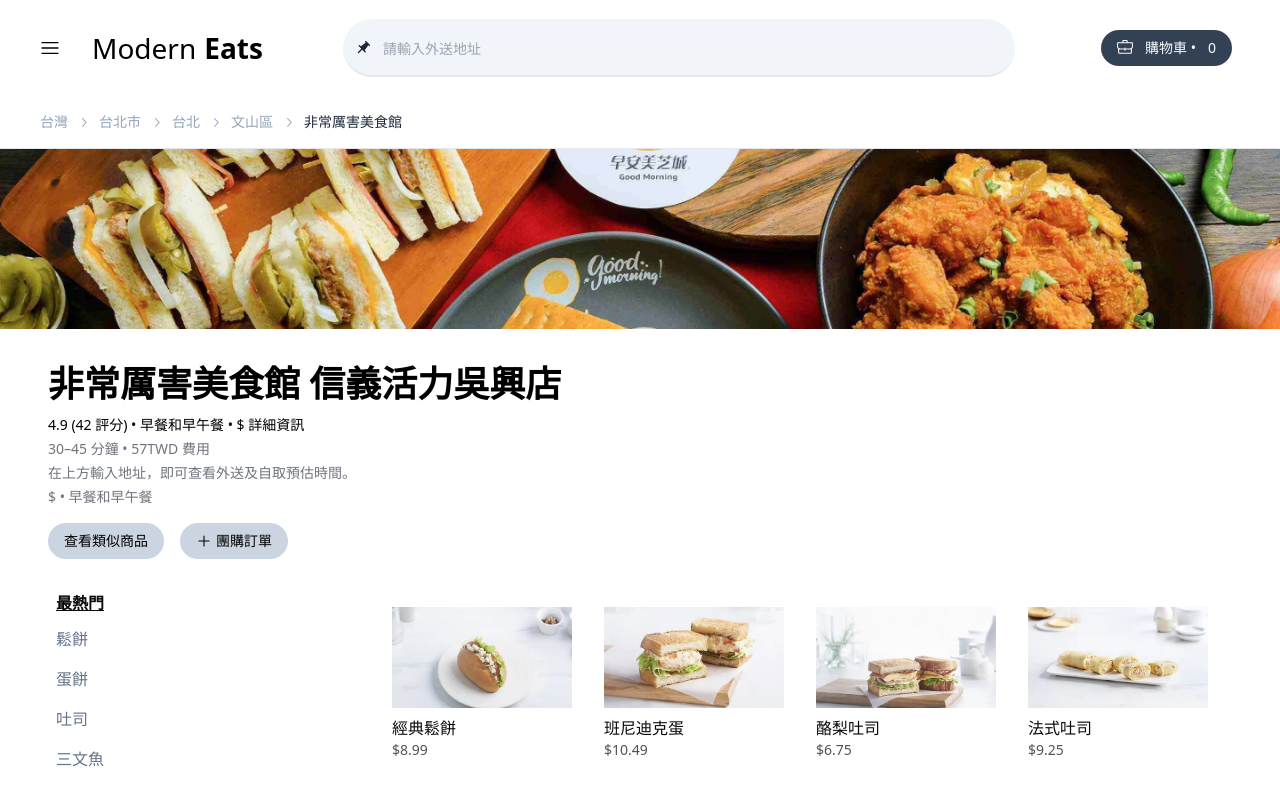
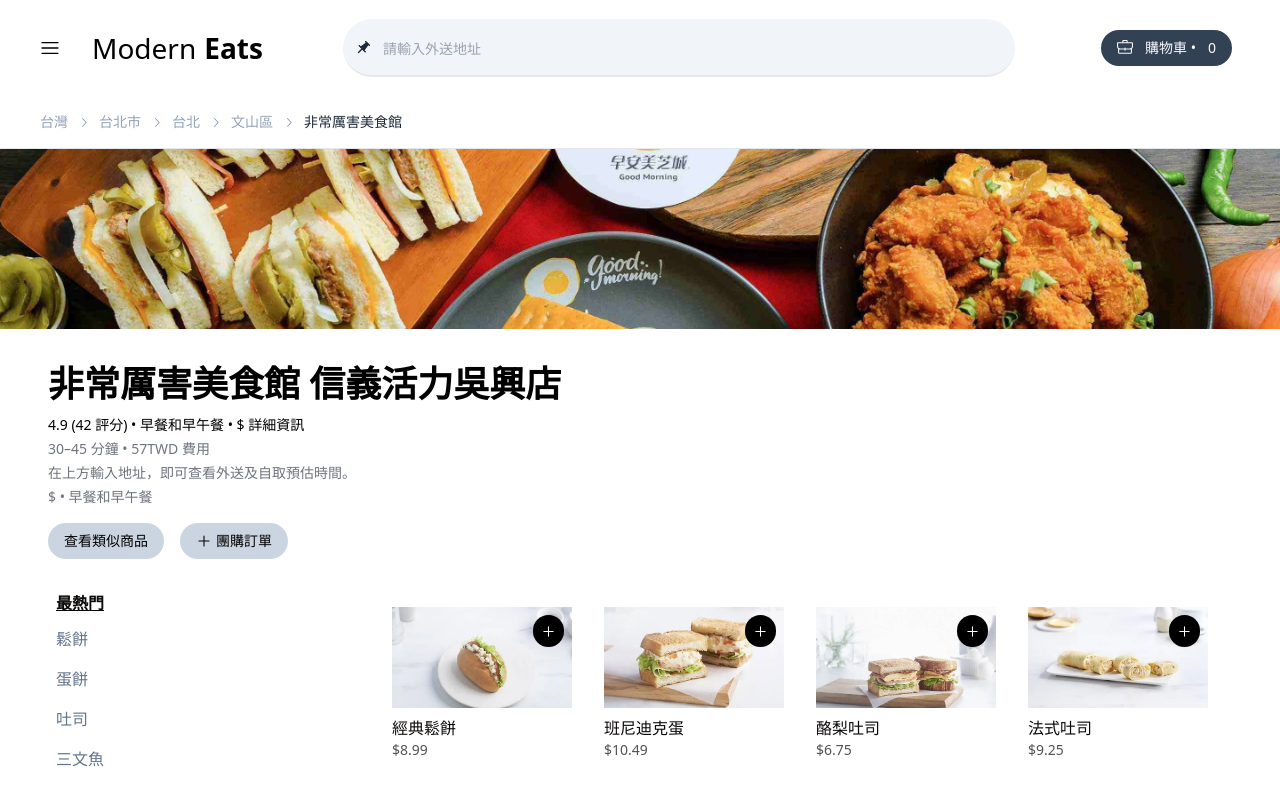
Before and after one commit to JiunJieLin/React-ModernEat, a Next.js app: page / in a window 1280 px wide. Shown: the top 789 px of the page. Built offline with nearby package versions, Linux system fonts and the light colour scheme.

Commit message:
AddButton

```diff
--- a/package.json
+++ b/package.json
@@ -10,6 +10,8 @@
   },
   "dependencies": {
     "@radix-ui/react-icons": "^1.3.0",
+    "classnames": "^2.3.2",
+    "cx": "^23.9.1",
     "next": "13.5.6",
     "react": "^18",
     "react-dom": "^18"
--- /dev/null
+++ b/src/components/AddButton/AddButton.js
@@ -0,0 +1,16 @@
+import { PlusIcon } from "@radix-ui/react-icons";
+import cx from "classnames";
+const AddButton = () => {
+  const isAdded = true;
+  return (
+    <div
+      className={cx(
+        "absolute top-2 right-2 w-8 h-8 bg-black hover:opacity-75 text-white flex items-center justify-center rounded-full transition-all",
+        { "w-auto  justify-between px-2": isAdded }
+      )}
+    >
+      <PlusIcon />
+    </div>
+  );
+};
+export default AddButton;
--- a/src/components/Item/index.js
+++ b/src/components/Item/index.js
@@ -1,8 +1,10 @@
+import AddButton from "../AddButton/AddButton";
 const Item = ({ data }) => {
   return (
     <div className="mb-1 p-4 hover:shadow-xl">
       <div className="aspect-video overflow-hidden flex items-center relative">
         <img src={data.image} alt="" />
+        <AddButton />
       </div>
       <div className="py-2 text-stone-950">
         <div>{data.title}</div>
```
Also changed, not shown: 1 other file (tests, documents, lock files or other folders).
